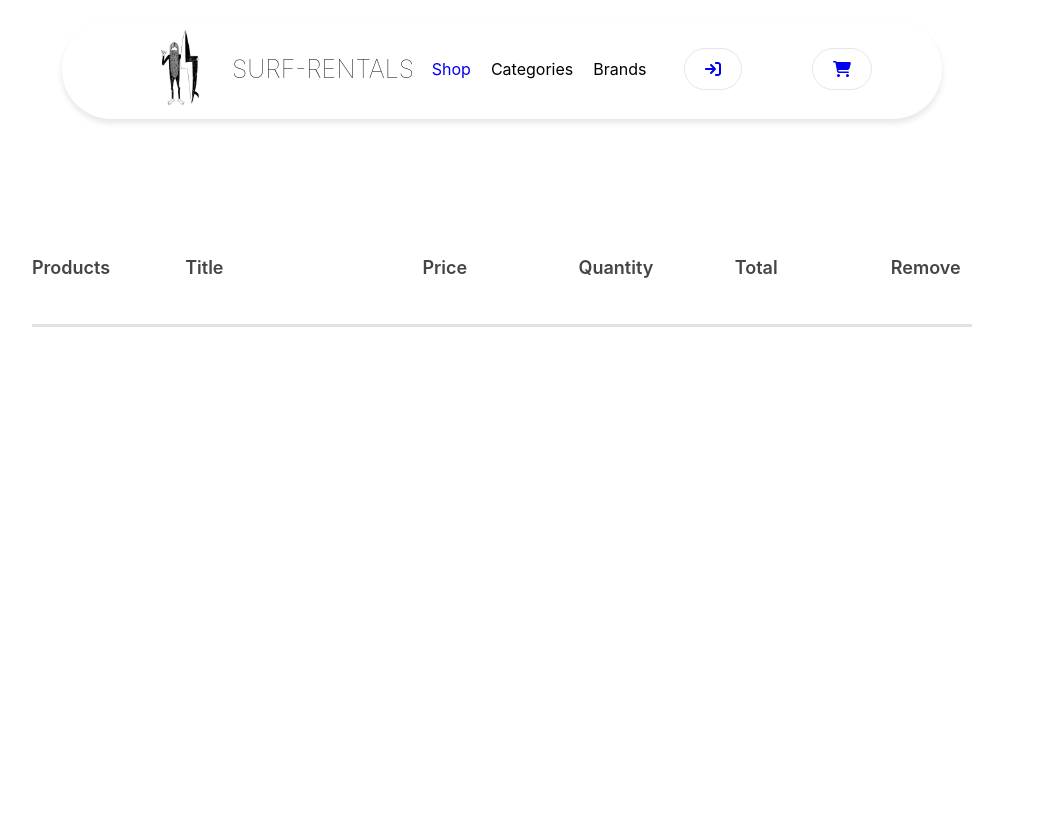
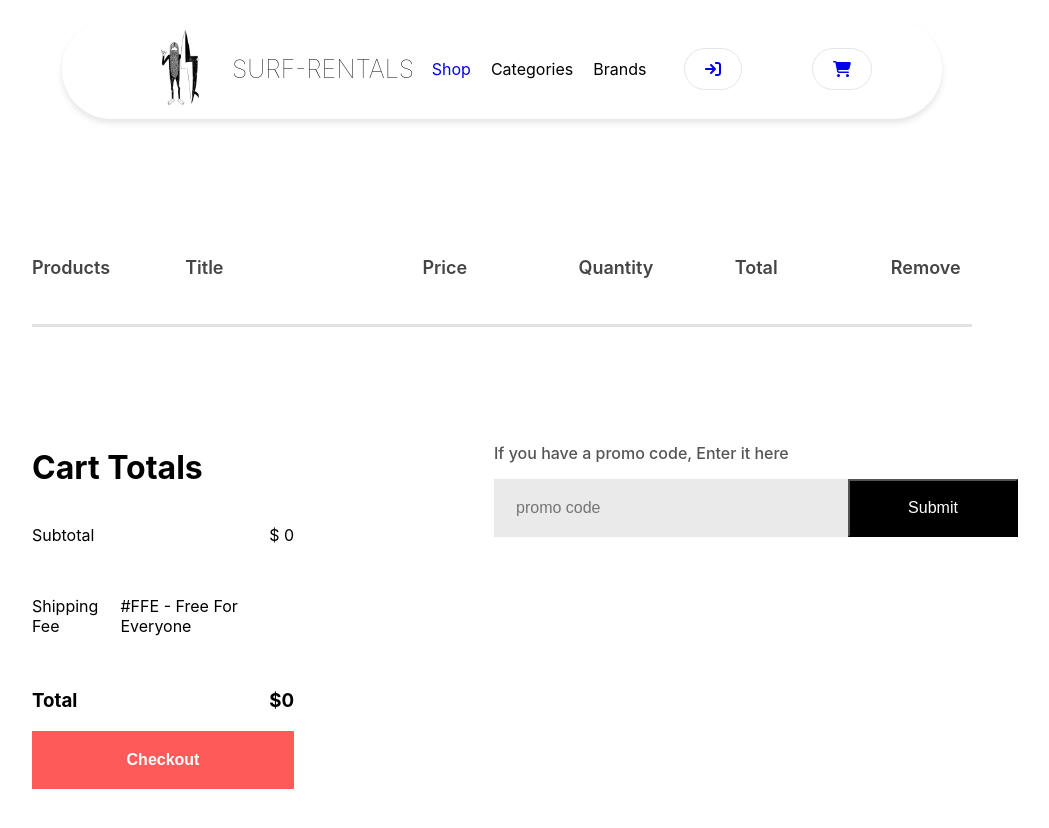
Before and after one commit to bralao/surf-rentals, a React (Create React App) app in the folder frontend/: page /cart in a window 1280 px wide. Shown: the top 828 px of the page, without its empty margins (138-1187 px from the left). Before the commit the page ends 800 px from the top, so only its background shows below. Built offline with nearby package versions, Linux system fonts and the light colour scheme.

Commit message:
cart total layout and logic + promocode

```diff
--- a/frontend/src/components/cartItems/CartItems.css
+++ b/frontend/src/components/cartItems/CartItems.css
@@ -45,3 +45,67 @@
   border: 2px solid #ebebeb;
   background: #fff
 }
+.cartitems-down{
+  display: flex;
+  margin: 100px 0px;
+}
+
+.cartitems-total{
+  flex: 1;
+  display: flex;
+  flex-direction: column;
+  margin-right: 200px;
+}
+
+.cartitems-total-item{
+  display: flex;
+  justify-content: space-between;
+}
+
+.cartitems-total button{
+  width: 262px;
+  height: 58px;
+  outline: none;
+  border: none;
+  background: #ff5a5a;
+  color: #fff;
+  font-size: 16px;
+  font-weight: 600;
+  cursor: pointer;
+}
+
+.cartitems-promocode{
+  flex: 1;
+  font-size: 16px;
+  font-weight: 500;
+}
+
+.cartitems-promocode p{
+  color: #555;
+}
+
+.cartitems-promobox{
+  width: 504px;
+  margin-top: 15px;
+  padding-left: 20px;
+  height: 58px;
+  background: #eaeaea;
+}
+
+.cartitems-promobox input{
+  border: none;
+  outline: none;
+  background: transparent;
+  font-size: 16px;
+  width: 330px;
+  height: 50px;
+}
+
+.cartitems-promobox button{
+  width: 170px;
+  height: 58px;
+  font-size: 16px;
+  background: black;
+  color: white;
+  cursor: pointer;
+}
--- a/frontend/src/components/cartItems/CartItems.jsx
+++ b/frontend/src/components/cartItems/CartItems.jsx
@@ -5,9 +5,8 @@ import { FontAwesomeIcon } from '@fortawesome/react-fontawesome';
 import { faTrash } from '@fortawesome/free-solid-svg-icons';
 
 const CartItems = () => {
-  const { surfboards, cartItems, removeFromCart } = useContext(ShopContext);
+  const { surfboards, cartItems, removeFromCart, getTotalCartAmount } = useContext(ShopContext);
   const cartSurfboards = surfboards.filter(surfboard => cartItems[surfboard.id] > 0);   // Filter surfboards that have a quantity greater than 0 in the cartItems
-
 
   return (
     <div className="cartitems">
@@ -24,8 +23,6 @@ const CartItems = () => {
 
       {cartSurfboards.map((surfboard) => (
         <div key={surfboard.id}>
-          {console.log(typeof cartItems[surfboard.id])}
-
           <div className="cartitems-format">
             <img src={surfboard.image} alt="" className="carticon-product-icon"/>
             <p>{surfboard.brand} {surfboard.model} {surfboard.height} ({surfboard.volume})</p>
@@ -43,6 +40,40 @@ const CartItems = () => {
           <hr />
         </div>
       ))}
+
+      <div className="cartitems-down">
+        <div className="cartitems-total">
+          <h1>Cart Totals</h1>
+          <div className="cartitems-total-item">
+            <p>Subtotal</p>
+            <p>$ {getTotalCartAmount()}</p>
+          </div>
+          <hr />
+          <div className="cartitems-total-item">
+            <p>Shipping Fee</p>
+            <p>#FFE - Free For Everyone</p>
+          </div>
+          <hr />
+          <div className="cartitems-total-item">
+            <h3>Total</h3>
+            <h3>${getTotalCartAmount()}</h3>
+          </div>
+
+          <button
+            onClick={() => alert("You've been AWESOMELY checked out.\nYou can pick up your board at your front door at the end of the day\n;)")}
+            >Checkout</button>
+        </div>
+
+        <div className="cartitems-promocode">
+          <p>If you have a promo code, Enter it here</p>
+          <div className="cartitems-promobox">
+            <input type="text" placeholder='promo code'/>
+            <button
+              onClick={() => alert("That promo code will be valid within 1 DAY.\nTry it then ;)")}
+            >Submit</button>
+          </div>
+        </div>
+      </div>
     </div>
   );
 };
--- a/frontend/src/context/ShopContext.jsx
+++ b/frontend/src/context/ShopContext.jsx
@@ -51,7 +51,18 @@ const ShopContextProvider = (props) => {
   };
 
 
-  const contextValue = { surfboards, cartItems, setCartItems, addToCart, removeFromCart}
+  const getTotalCartAmount = () => {
+    let totalAmount = 0;
+    for (const item in cartItems ) {
+      if(cartItems[item] > 0) {
+        let itemInfo = surfboards.find((surfboard) => surfboard.id === Number(item));
+        totalAmount += (parseFloat(itemInfo.price) * cartItems[item]);
+      }
+    }
+    return totalAmount;
+  }
+
+  const contextValue = { surfboards, cartItems, setCartItems, addToCart, removeFromCart, getTotalCartAmount}
   return(
     <ShopContext.Provider value={contextValue}>
       {props.children}
```
